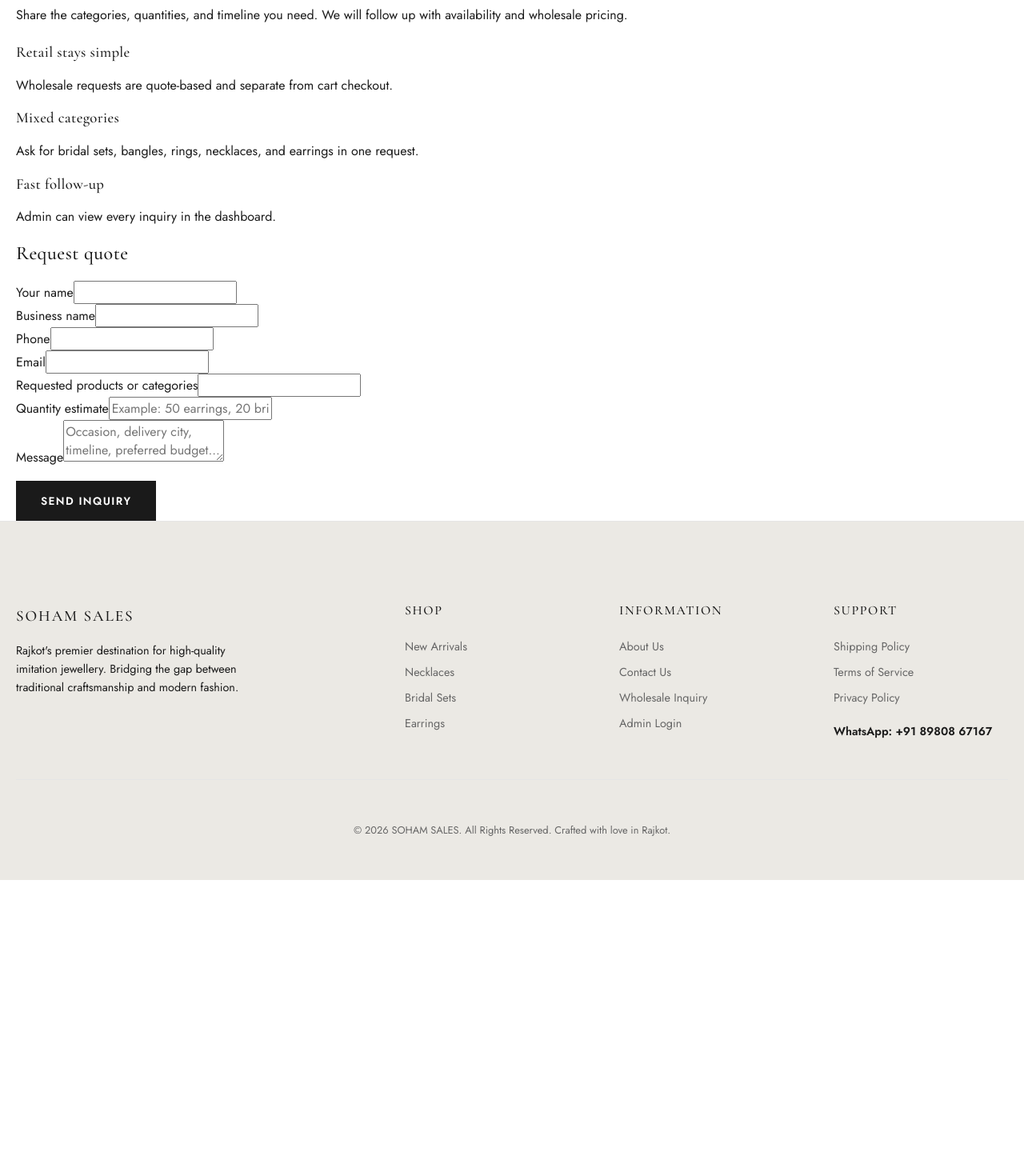
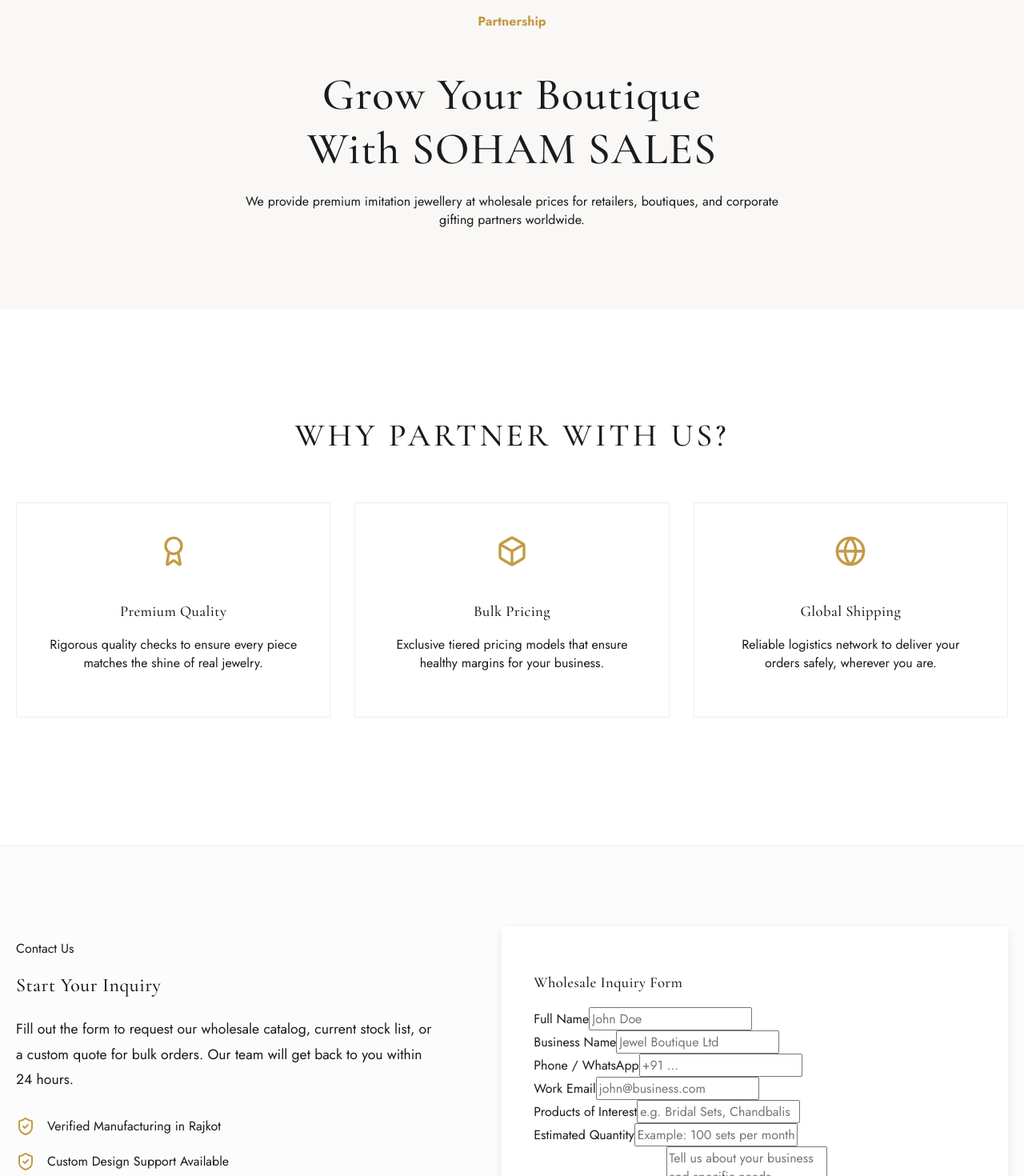
Before and after one commit to shubhamhm20-lgtm/soham, a Next.js app: page /wholesale in a window 1280 px wide. Shown: the part 240-1710 px from the top of the page at 80% size. Before the commit the page ends 1340 px from the top, so only its background shows below. Built offline with nearby package versions, Linux system fonts and the light colour scheme.

Commit message:
refined_category_and_wholesale_design

```diff
--- a/app/globals.css
+++ b/app/globals.css
@@ -1,17 +1,19 @@
 :root {
   --black: #1a1a1a;
   --white: #ffffff;
-  --accent: #ebe9e4; /* Light beige from Palmonas */
+  --accent: #f9f8f6; /* Lighter beige */
   --muted: #666666;
-  --line: #e5e5e5;
-  --red: #d92121; /* For discounts and alerts */
+  --line: #eeeeee;
+  --red: #d92121;
   --gold: #c49a45;
+  --gold-light: #f4ece1;
 
   --font-serif: var(--font-serif), serif;
   --font-sans: var(--font-sans), sans-serif;
 
   --shadow-sm: 0 2px 4px rgba(0,0,0,0.05);
   --shadow-md: 0 4px 12px rgba(0,0,0,0.08);
+  --shadow-gold: 0 10px 25px rgba(196, 154, 69, 0.15);
 }
 
 * {
@@ -151,7 +153,7 @@
   height: 85vh;
   display: flex;
   align-items: center;
-  background: var(--accent);
+  background: var(--gold-light);
   overflow: hidden;
 }
 
@@ -317,45 +319,102 @@
   font-weight: 700;
 }
 
-/* Category Grid */
-.category-grid {
-  display: grid;
-  grid-template-columns: repeat(5, 1fr);
-  gap: 15px;
+/* Category Section - Circle Style with Custom Way */
+.category-list {
+  display: flex;
+  justify-content: center;
+  gap: 40px;
+  flex-wrap: wrap;
 }
 
-.category-card {
-  position: relative;
-  aspect-ratio: 1 / 1;
-  overflow: hidden;
+.category-item {
   display: flex;
+  flex-direction: column;
   align-items: center;
-  justify-content: center;
+  text-align: center;
+  width: 160px;
+  transition: transform 0.3s ease;
 }
 
-.category-card img {
+.category-circle {
+  width: 140px;
+  height: 140px;
+  border-radius: 50%;
+  overflow: hidden;
+  border: 1px solid var(--line);
+  padding: 8px;
+  background: var(--white);
+  transition: all 0.3s ease;
+  margin-bottom: 15px;
+}
+
+.category-circle img {
   width: 100%;
   height: 100%;
   object-fit: cover;
-  position: absolute;
-  top: 0;
-  left: 0;
-  filter: brightness(0.85);
-  transition: transform 0.5s ease;
+  border-radius: 50%;
 }
 
-.category-card:hover img {
-  transform: scale(1.05);
+.category-item:hover {
+  transform: translateY(-8px);
 }
 
-.category-card h3 {
-  position: relative;
-  z-index: 1;
-  color: var(--white);
+.category-item:hover .category-circle {
+  border-color: var(--gold);
+  box-shadow: var(--shadow-gold);
+}
+
+.category-item h3 {
+  font-size: 1rem;
   text-transform: uppercase;
-  letter-spacing: 0.2em;
-  font-size: 1.1rem;
+  letter-spacing: 0.1em;
   font-weight: 600;
+  color: var(--black);
+}
+
+/* Wholesale Page Attractive Layout */
+.wholesale-hero {
+  background: var(--accent);
+  padding: 100px 0;
+  text-align: center;
+}
+
+.wholesale-hero h1 {
+  font-size: 3.5rem;
+  margin-bottom: 20px;
+}
+
+.wholesale-benefit-grid {
+  display: grid;
+  grid-template-columns: repeat(3, 1fr);
+  gap: 30px;
+  margin: 60px 0;
+}
+
+.benefit-card {
+  background: var(--white);
+  padding: 40px;
+  border: 1px solid var(--line);
+  text-align: center;
+  transition: all 0.3s ease;
+}
+
+.benefit-card:hover {
+  border-color: var(--gold);
+  box-shadow: var(--shadow-sm);
+}
+
+.benefit-icon {
+  margin-bottom: 20px;
+  color: var(--gold);
+}
+
+/* Wholesale Form Side-by-Side */
+.wholesale-layout {
+  display: grid;
+  grid-template-columns: 1fr 1.2fr;
+  gap: 80px;
+  align-items: start;
 }
 
 /* Footer */
@@ -398,8 +457,9 @@
 /* Responsive */
 @media (max-width: 1024px) {
   .product-grid { grid-template-columns: repeat(3, 1fr); }
-  .category-grid { grid-template-columns: repeat(3, 1fr); }
   .footer-grid { grid-template-columns: 1fr 1fr; }
+  .wholesale-benefit-grid { grid-template-columns: 1fr; }
+  .wholesale-layout { grid-template-columns: 1fr; gap: 40px; }
 }
 
 @media (max-width: 768px) {
@@ -410,5 +470,7 @@
   .hero-content { padding: 0 20px; text-align: center; }
   .hero-img { width: 100%; opacity: 0.4; }
   .product-grid { grid-template-columns: repeat(2, 1fr); }
-  .category-grid { grid-template-columns: repeat(2, 1fr); }
+  .category-list { gap: 20px; }
+  .category-item { width: 120px; }
+  .category-circle { width: 100px; height: 100px; }
 }
--- a/app/wholesale/wholesale-client.tsx
+++ b/app/wholesale/wholesale-client.tsx
@@ -2,6 +2,7 @@
 
 import { FormEvent, useState } from "react";
 import { useSearchParams } from "next/navigation";
+import { Award, Box, Globe, ShieldCheck } from "lucide-react";
 import { saveInquiry } from "@/lib/storage";
 
 export function WholesaleClient() {
@@ -29,65 +30,110 @@
   }
 
   return (
-    <section className="container page checkout-layout">
-      <div>
-        <p className="eyebrow">Wholesale</p>
-        <h1>Bulk Jewellery Inquiry</h1>
-        <p className="lead">
-          Share the categories, quantities, and timeline you need. We will follow up with availability and wholesale pricing.
+    <>
+      {/* Wholesale Hero */}
+      <section className="wholesale-hero">
+        <div className="container">
+          <p className="eyebrow" style={{ color: 'var(--gold)', fontWeight: 700 }}>Partnership</p>
+          <h1>Grow Your Boutique <br /> With SOHAM SALES</h1>
+          <p className="lead" style={{ margin: '0 auto', maxWidth: 700 }}>
+            We provide premium imitation jewellery at wholesale prices for retailers,
+            boutiques, and corporate gifting partners worldwide.
           </p>
-        <div className="stats-grid" style={{ marginTop: 24 }}>
-          <div className="stat">
-            <h3>Retail stays simple</h3>
-            <p className="muted">Wholesale requests are quote-based and separate from cart checkout.</p>
         </div>
-          <div className="stat">
-            <h3>Mixed categories</h3>
-            <p className="muted">Ask for bridal sets, bangles, rings, necklaces, and earrings in one request.</p>
+      </section>
+
+      {/* Benefits Section */}
+      <section className="section">
+        <div className="container">
+          <div className="section-title">
+            <h2>Why Partner With Us?</h2>
           </div>
-          <div className="stat">
-            <h3>Fast follow-up</h3>
-            <p className="muted">Admin can view every inquiry in the dashboard.</p>
+          <div className="wholesale-benefit-grid">
+            <div className="benefit-card">
+              <Award className="benefit-icon" size={40} />
+              <h3>Premium Quality</h3>
+              <p className="muted">Rigorous quality checks to ensure every piece matches the shine of real jewelry.</p>
+            </div>
+            <div className="benefit-card">
+              <Box className="benefit-icon" size={40} />
+              <h3>Bulk Pricing</h3>
+              <p className="muted">Exclusive tiered pricing models that ensure healthy margins for your business.</p>
+            </div>
+            <div className="benefit-card">
+              <Globe className="benefit-icon" size={40} />
+              <h3>Global Shipping</h3>
+              <p className="muted">Reliable logistics network to deliver your orders safely, wherever you are.</p>
             </div>
           </div>
         </div>
-      <form className="panel" onSubmit={submitInquiry}>
-        <h2>Request quote</h2>
-        {submitted ? <div className="notice">Inquiry received. We will contact you shortly.</div> : null}
-        <div className="form-grid" style={{ marginTop: 18 }}>
+      </section>
+
+      {/* Inquiry Form Section */}
+      <section className="section" style={{ background: '#fcfcfc', borderTop: '1px solid var(--line)' }}>
+        <div className="container">
+          <div className="wholesale-layout">
+            <div>
+              <p className="eyebrow">Contact Us</p>
+              <h2 style={{ marginBottom: 25 }}>Start Your Inquiry</h2>
+              <p className="muted" style={{ fontSize: '1.1rem', lineHeight: 1.8, marginBottom: 30 }}>
+                Fill out the form to request our wholesale catalog, current stock list,
+                or a custom quote for bulk orders. Our team will get back to you within 24 hours.
+              </p>
+
+              <div style={{ display: 'grid', gap: 20 }}>
+                <div style={{ display: 'flex', gap: 15, alignItems: 'center' }}>
+                  <ShieldCheck color="var(--gold)" />
+                  <span>Verified Manufacturing in Rajkot</span>
+                </div>
+                <div style={{ display: 'flex', gap: 15, alignItems: 'center' }}>
+                  <ShieldCheck color="var(--gold)" />
+                  <span>Custom Design Support Available</span>
+                </div>
+              </div>
+            </div>
+
+            <form className="panel" onSubmit={submitInquiry} style={{ boxShadow: 'var(--shadow-md)', padding: 40, background: 'var(--white)' }}>
+              <h3 style={{ marginBottom: 20 }}>Wholesale Inquiry Form</h3>
+              {submitted ? <div className="notice" style={{ marginBottom: 20 }}>Inquiry received! Our wholesale manager will contact you shortly.</div> : null}
+
+              <div className="form-grid">
                 <div className="field">
-            <label htmlFor="name">Your name</label>
-            <input id="name" name="name" required />
+                  <label htmlFor="name">Full Name</label>
+                  <input id="name" name="name" required placeholder="John Doe" />
                 </div>
                 <div className="field">
-            <label htmlFor="businessName">Business name</label>
-            <input id="businessName" name="businessName" />
+                  <label htmlFor="businessName">Business Name</label>
+                  <input id="businessName" name="businessName" placeholder="Jewel Boutique Ltd" />
                 </div>
                 <div className="field">
-            <label htmlFor="phone">Phone</label>
-            <input id="phone" name="phone" required />
+                  <label htmlFor="phone">Phone / WhatsApp</label>
+                  <input id="phone" name="phone" required placeholder="+91 ..." />
                 </div>
                 <div className="field">
-            <label htmlFor="email">Email</label>
-            <input id="email" name="email" required type="email" />
+                  <label htmlFor="email">Work Email</label>
+                  <input id="email" name="email" required type="email" placeholder="john@business.com" />
                 </div>
                 <div className="field full">
-            <label htmlFor="requestedProducts">Requested products or categories</label>
-            <input id="requestedProducts" name="requestedProducts" required defaultValue={product} />
+                  <label htmlFor="requestedProducts">Products of Interest</label>
+                  <input id="requestedProducts" name="requestedProducts" required defaultValue={product} placeholder="e.g. Bridal Sets, Chandbalis" />
                 </div>
                 <div className="field full">
-            <label htmlFor="quantityEstimate">Quantity estimate</label>
-            <input id="quantityEstimate" name="quantityEstimate" required placeholder="Example: 50 earrings, 20 bridal sets" />
+                  <label htmlFor="quantityEstimate">Estimated Quantity</label>
+                  <input id="quantityEstimate" name="quantityEstimate" required placeholder="Example: 100 sets per month" />
                 </div>
                 <div className="field full">
-            <label htmlFor="message">Message</label>
-            <textarea id="message" name="message" placeholder="Occasion, delivery city, timeline, preferred budget..." />
+                  <label htmlFor="message">Additional Requirements</label>
+                  <textarea id="message" name="message" placeholder="Tell us about your business and specific needs..." />
                 </div>
               </div>
-        <button className="button secondary" type="submit" style={{ marginTop: 18 }}>
-          Send inquiry
+              <button className="button" type="submit" style={{ width: '100%', marginTop: 25 }}>
+                Submit Request
               </button>
             </form>
+          </div>
+        </div>
       </section>
+    </>
   );
 }
```
Also changed, not shown: app/page.tsx (+27 -25 lines). Lines whose indentation alone changed are shown as unchanged.
